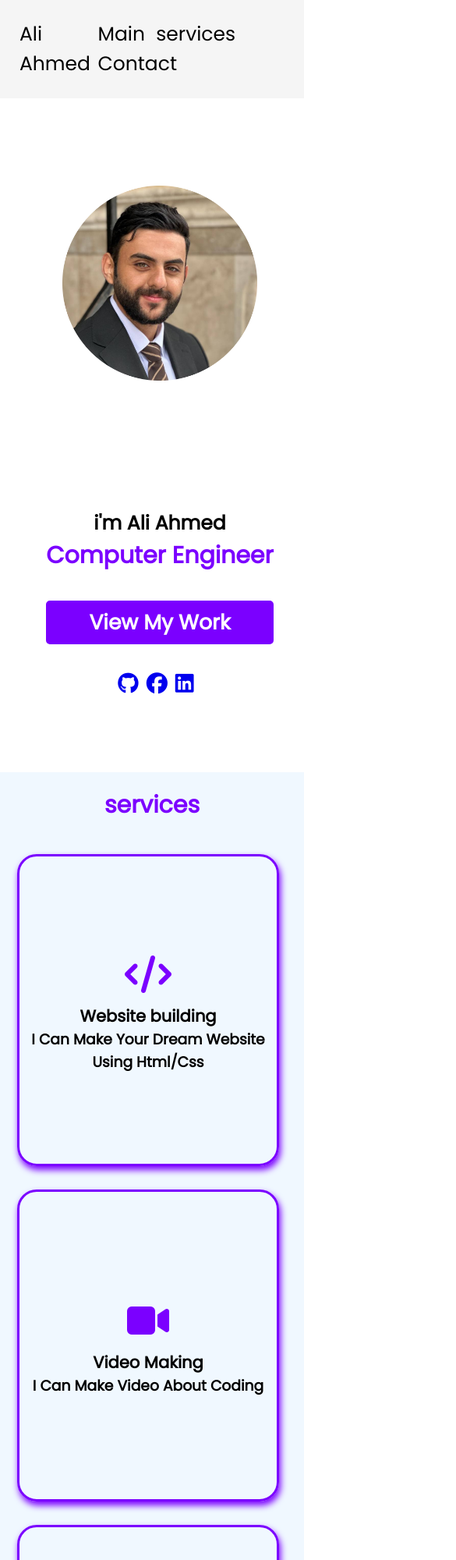
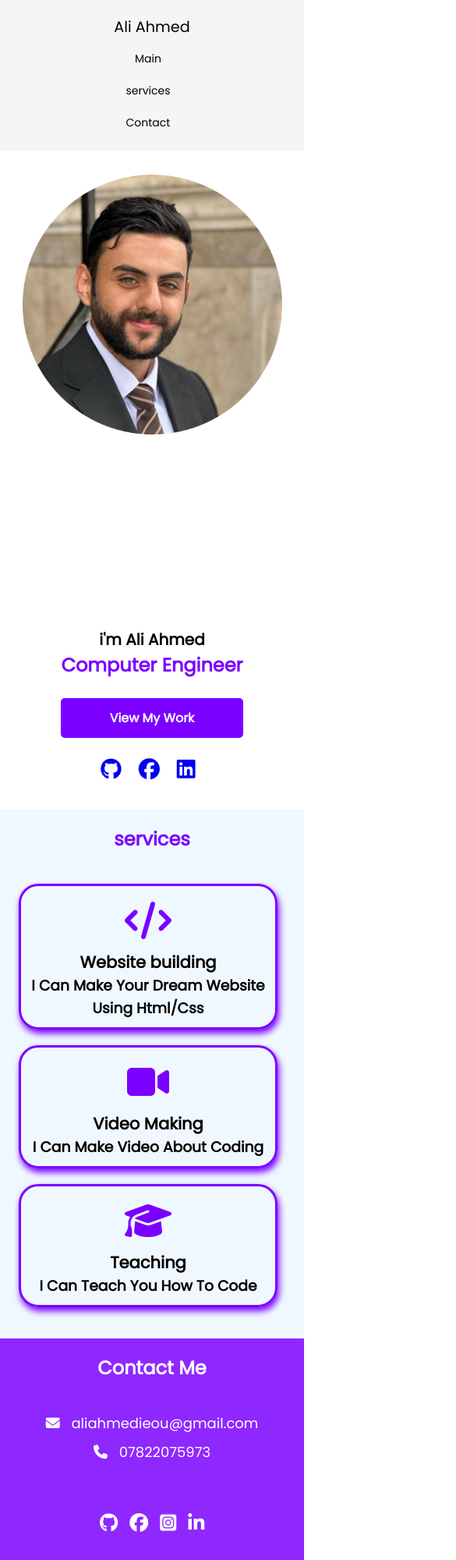
Before and after one commit to ali-saray/Second-project, a plain HTML site: page index.html in a window 390 px wide. Shown: the top 2000 px of the page at 78% size, 585 px wide, since content can reach past the window. Drawn offline with Linux system fonts and the light colour scheme.

Commit message:
Add files via upload

```diff
--- a/index.html
+++ b/index.html
@@ -6,6 +6,7 @@
     <title>My Website</title>
     <link rel="stylesheet" href="style.css">
     <link rel="stylesheet" href="https://cdnjs.cloudflare.com/ajax/libs/font-awesome/6.5.0/css/all.min.css">
+    <meta name="viewport" content="width=device-width, initial-scale=1.0">
 
 
 <body>
@@ -20,7 +21,7 @@
     </header>
 
     <section class="main" id="main">
-        <div>
+        <div class="main-inf">
             <h2>i'm Ali Ahmed</h2>
             <h3>Computer Engineer</h3>
             <a href="#" class="main-btn"><h5>View My Work</h5></a>
--- a/style.css
+++ b/style.css
@@ -3,7 +3,6 @@
     padding: 0;
     margin: 0;
     box-sizing: border-box;
-    scroll-behavior: smooth;
     font-family: "Poppins", sans-serif;
 }
 header {
@@ -12,6 +11,7 @@ header {
     align-items: center;
     padding: 20px 200px;
     background-color: whitesmoke;
+
 }
 .logo{
     font-size: 1.5rem;
@@ -113,12 +113,10 @@ section {
     box-shadow: 2px 5px 8px #7b00ff;
     transition: 0.6s ease;
     border-radius: 25px;
-    height: 400px;
+    height: 200px;
 }
 .card:hover {
     cursor: pointer;
-    transform: scale(1.1);
-    margin: 0 30px;
     transition: 0.6s ease;
 }
 .icon {
@@ -171,99 +169,110 @@ section {
     margin-top: 40px;
     color: white;
 }
-@media(max-width: 480px){
-    header {
-        padding: 25px 10px;
-        margin: 0;
-    }
-    .logo{
-        font-size: 18px;
+/* ====== FULL MOBILE FIX (max-width: 600px) ====== */
+/* ====== Mobile Full Fix: For iPhone 14 and All Small Devices ====== */
+@media only screen and (max-width: 600px) {
+    /* General Fix for padding/margins */
+    header,
+    section {
+        padding: 20px;
     }
 
-    section{
+    /* Header */
+    header {
+        flex-direction: column;
+        align-items: center;
+    }
+
+    .logo {
+        font-size: 1.2rem;
+        margin-bottom: 10px;
+    }
+
+    .nav {
         display: flex;
-        flex-wrap: wrap;
+        flex-direction: column;
+        align-items: center;
+        gap: 8px;
+    }
+
+    .nav a {
+        font-size: 14px;
+        padding: 6px 10px;
+        width: 100%;
+        text-align: center;
+    }
+
+    /* Main Section */
+    .main {
+        flex-direction: column-reverse;
+        padding: 30px 10px;
+        align-items: center;
+        text-align: center;
+    }
+
+    .main img {
+        width: 90%;
+        height: auto;
+        margin-bottom: 20px;
+    }
+
+    .main h2 {
+        font-size: 20px;
+    }
+
+    .main h3 {
+        font-size: 24px;
+    }
+
+    .main-btn {
+        font-size: 1.2rem;
+        padding: 10px 20px;
+        margin: 20px 0;
+    }
+
+    .social-icons {
         justify-content: center;
+        gap: 12px;
+        margin-top: 10px;
+    }
+
+    /* Services */
+    .container {
+        flex-direction: column;
         align-items: center;
         padding: 0;
     }
-    .main{
-        padding-top: 20px;
-        display: flex;
-        flex-wrap: wrap-reverse;
-        justify-content: space-evenly;
+
+    .card {
+        width: 95%;
+        margin-bottom: 20px;
+        height: auto;
+    }
+
+    .card:hover {
+        transform: none;
+        margin: 0;
+    }
+
+    /* Contact */
+    .email-phone {
+        flex-direction: column;
         align-items: center;
-        margin: 10px;
+        padding: 0 10px;
+        gap: 10px;
+        text-align: center;
     }
-    .main img{
-        width: 250px;
-        height: 250px;
-        border-radius: 20px;
-    }
-    .card {
-        margin-bottom: 30px;
-        display: flex;
-        justify-content: center;
-        align-items: center;
-        flex-direction: column;
-        flex-wrap: wrap;
-    }
-    .title {
-        margin-top: 20px;
-    }
-    .email-phone a{
-        display: flex;
-        flex-direction: row;
+
+    .so {
         flex-wrap: wrap;
         justify-content: center;
-        align-items: center;
-        padding: 10px 40px;
-        margin: 0 15px;
+        margin: 20px;
+        font-size: 24px;
+        gap: 15px;
     }
-    .so a{
-        margin: 8px;
-    }
-    .card:hover {
-        margin-bottom: 45px;
+
+    .title {
+        font-size: 24px;
     }
 }
-@media(max-width: 1100px){
-    header {
-        padding: 25px;
-    }
-    .header a{
-        font-size: 25px;
-    }
-    .nav a{
-        font-size: 25px;
-    }
-    section{
-        display: flex;
-        flex-wrap: wrap;
-        justify-content: center;
-        align-items: center;
-        padding: 0;
-    }
-    .main{
-        padding-top: 20px;
-        display: flex;
-        flex-wrap: wrap-reverse;
-        justify-content: space-evenly;
-        align-items: center;
-    }
-    .card {
-        margin-bottom: 30px;
-        display: flex;
-        justify-content: center;
-        align-items: center;
-        flex-direction: column;
-        flex-wrap: wrap;
-    }
-    .card:hover {
-        margin-bottom: 45px;
-    }
-    .so a{
-        margin: 10px;
-        padding-top: 10px;
-    }
-}
```
